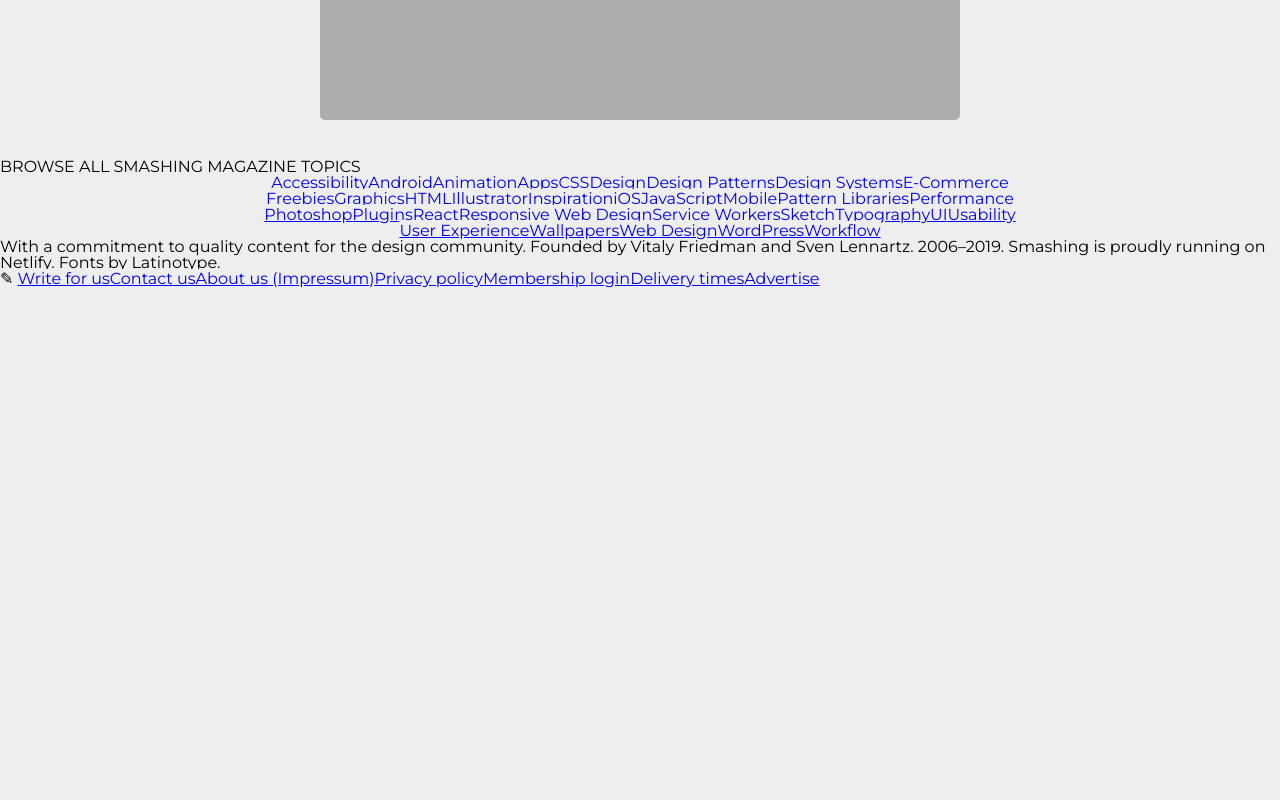
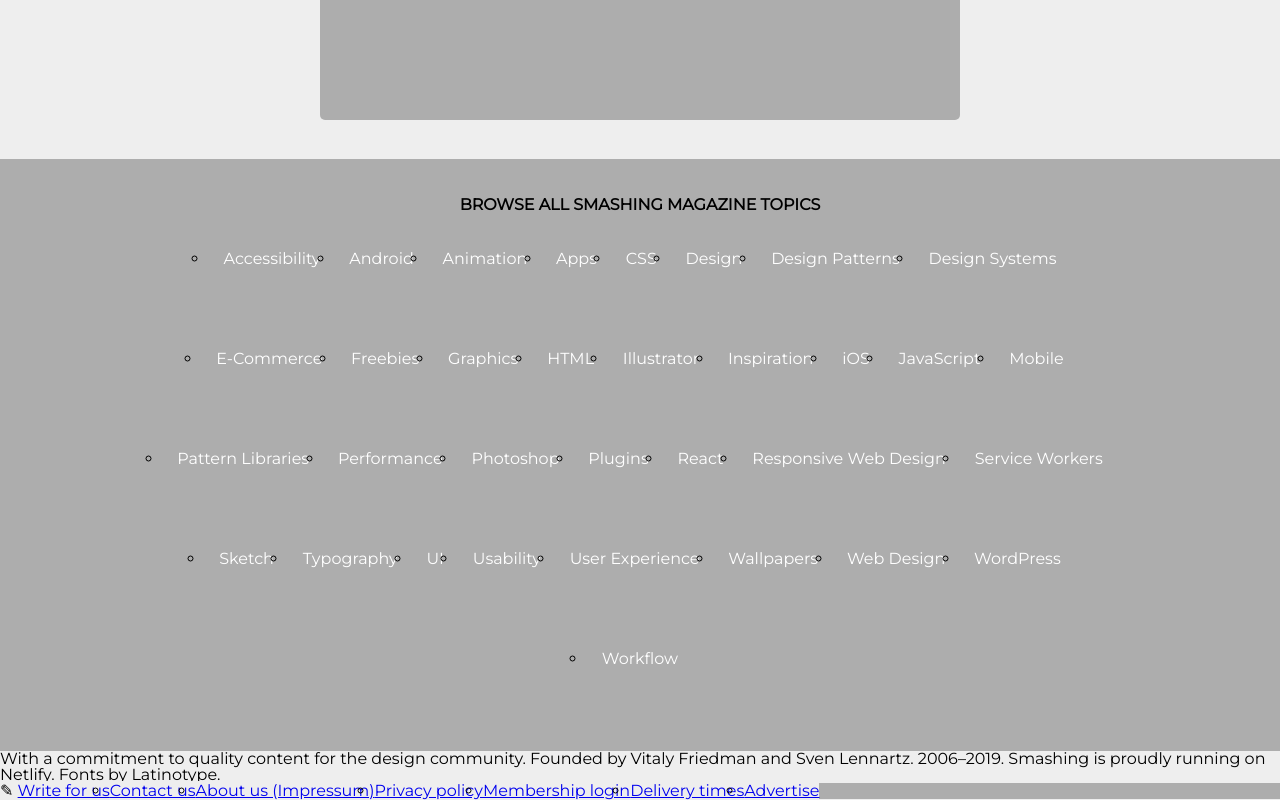
Before and after one commit to mohamednaser/Design-Teardown, a website: page index.html in a window 1280 px wide. Shown: the part 6712-7512 px from the top of the page. Before the commit the page ends 7000 px from the top, so only its background shows below. Drawn offline with Linux system fonts and the light colour scheme.

Commit message:
Change background color of footer and organize links

```diff
--- a/index.html
+++ b/index.html
@@ -395,7 +395,7 @@
       </div>
       <!-- end smashing section -->
       <footer>
-        <span class="brows-all-articles"
+        <span class="browse-all-articles"
           >BROWSE ALL SMASHING MAGAZINE TOPICS
         </span>
         <ul class="footer__topics__list">
--- a/src/css/style.css
+++ b/src/css/style.css
@@ -230,6 +230,12 @@
   height: 55px;
   border-radius: 25px;
   background-color: white;
+}
+
+/* footer span */
+
+footer span {
+  background-color: #adadad;
 }
 
 /* Ethics & Privacy */
@@ -470,10 +476,44 @@
   display: flex;
   flex-flow: wrap;
   justify-content: center;
-  width: 60%;
+  width: 75%;
   margin: auto;
+  height: 500px;
 }
 
 .footer__links {
   display: flex;
 }
+
+footer ul {
+  background-color: #adadad;
+  list-style: circle;
+}
+
+.footer__topics__list ul {
+  background-color: #adadad;
+}
+
+.footer__topics__list a {
+  text-decoration: none;
+  background-color: #adadad;
+  color: white;
+  padding: none;
+}
+
+.footer__topics__list li {
+  padding: 0.01% 1.5%;
+  background-color: #adadad;
+}
+
+.browse-all-articles {
+  display: block;
+  margin: auto;
+  font-weight: bold;
+  text-align: center;
+  padding: 3%;
+}
+
+footer {
+  background-color: #adadad;
+}
```
Also changed, not shown: build/css/style.css.
